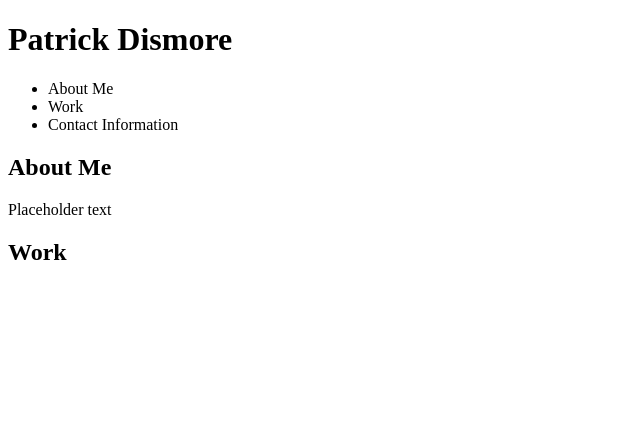
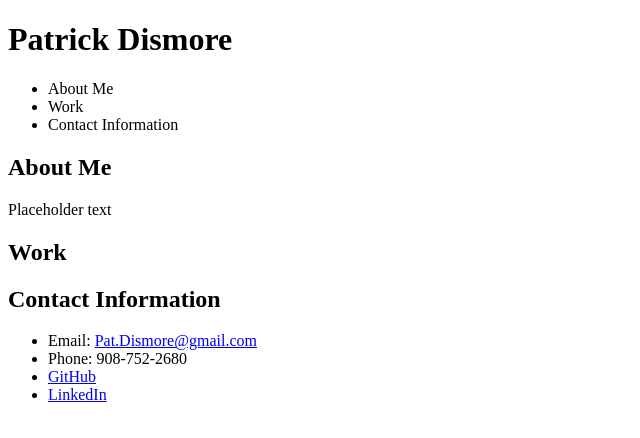
Before and after one commit to PDismore/Personal-Portfolio, a plain HTML site: page index.html in a window 1280 px wide. Shown: the whole page, without its empty margins (0-640 px from the left). Drawn offline with Linux system fonts and the light colour scheme; files that its build step writes are made by us from their sources.

Commit message:
contact information and links

```diff
--- a/index.html
+++ b/index.html
@@ -26,6 +26,15 @@
     <section>
         <h2>Work</h2>
     </section>
+    <section>
+        <h2>Contact Information</h2>
+        <ul>
+            <li>Email: <a href="mailto:pat.dismore@gmail.com">Pat.Dismore@gmail.com</a> </li>
+            <li>Phone: 908-752-2680</li>
+            <li><a href="https://github.com/PDismore">GitHub</a></li>
+            <li><a href="https://www.linkedin.com/in/pat-dismore-85583a78/">LinkedIn</a> </li>
+        </ul>
+    </section>
 
 </body>
 </html>
```
